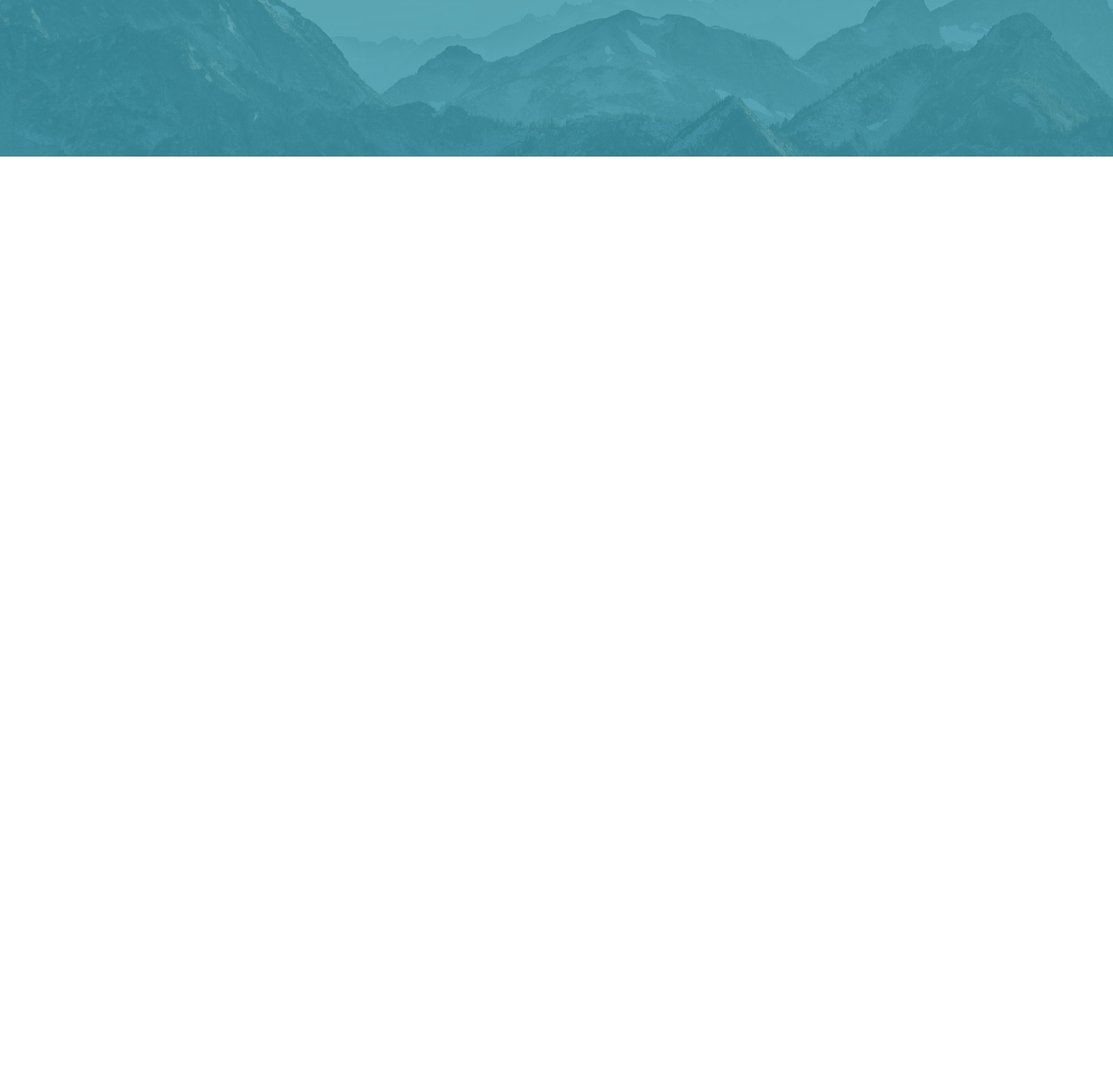
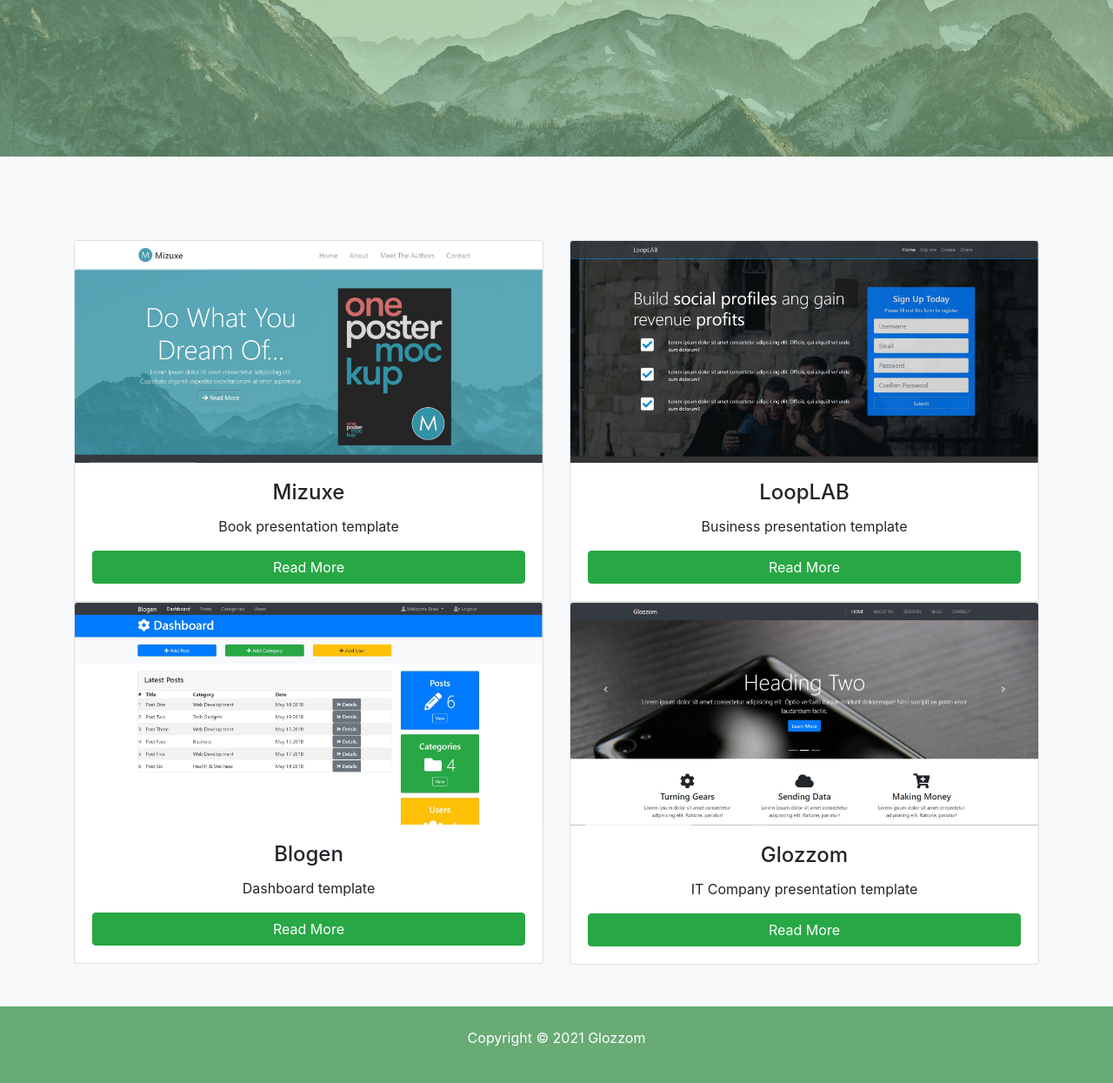
Before and after one commit to csillagrobert95/Website_Templates, a plain HTML site: page index.html in a window 1280 px wide. Shown: the part 500-1745 px from the top of the page at 87% size. Before the commit the page ends 800 px from the top, so only its background shows below. Drawn offline with nearby package versions, Linux system fonts and the light colour scheme.

Commit message:
Added template cards and footer

```diff
--- a/css/style.css
+++ b/css/style.css
@@ -1,36 +1,52 @@
 body {
-    margin-top: 80px; }
+  margin-top: 80px;
+}
 
 .navbar {
-    box-shadow: 2px 2px 5px #3292a6;
+  box-shadow: 2px 2px 5px #68ab74;
   opacity: 0.9;
-    background: #fff; }
+  background: #fff;
+}
+
 .navbar .nav-item {
   font-size: 1.4rem;
-      padding-right: 1.4rem; }
+  padding-right: 1.4rem;
+}
 
 #showcase {
   position: relative;
   background: url("../img/mountains.jpg");
-    min-height: 600px; }
+  min-height: 600px;
+}
+
 #showcase .primary-overlay {
-      background: rgba(50, 146, 166, 0.8);
+  background: rgba(104, 171, 116, 0.5);
   position: absolute;
   top: 0;
   left: 0;
   width: 100%;
-      height: 100%; }
+  height: 100%;
+}
 
 .info-header {
   width: 50%;
   margin: auto;
-    border-bottom: 1px #ddd solid; }
+  border-bottom: 1px #ddd solid;
+}
+
+#main-footer {
+  background: #68ab74;
+  color: #fff;
+}
 
 @media (max-width: 768px) {
   #showcase {
-      min-height: 500px; }
+    min-height: 500px;
+  }
   #showcase h1 {
-        font-size: 4rem; }
-
+    font-size: 4rem;
+  }
   .mb-resp {
-      margin-bottom: 1rem; } }
+    margin-bottom: 1rem;
+  }
+}
--- a/index.html
+++ b/index.html
@@ -1,13 +1,17 @@
 <!DOCTYPE html>
 <html lang="en">
+
 <head>
     <meta charset="UTF-8">
     <meta name="viewport" content="width=device-width, initial-scale=1.0">
-    <link rel="stylesheet" href="https://pro.fontawesome.com/releases/v5.10.0/css/all.css" integrity="sha384-AYmEC3Yw5cVb3ZcuHtOA93w35dYTsvhLPVnYs9eStHfGJvOvKxVfELGroGkvsg+p" crossorigin="anonymous"/>
-    <link rel="stylesheet" href="https://cdn.jsdelivr.net/npm/bootstrap@4.5.3/dist/css/bootstrap.min.css" integrity="sha384-TX8t27EcRE3e/ihU7zmQxVncDAy5uIKz4rEkgIXeMed4M0jlfIDPvg6uqKI2xXr2" crossorigin="anonymous">
+    <link rel="stylesheet" href="https://pro.fontawesome.com/releases/v5.10.0/css/all.css"
+        integrity="sha384-AYmEC3Yw5cVb3ZcuHtOA93w35dYTsvhLPVnYs9eStHfGJvOvKxVfELGroGkvsg+p" crossorigin="anonymous" />
+    <link rel="stylesheet" href="https://cdn.jsdelivr.net/npm/bootstrap@4.5.3/dist/css/bootstrap.min.css"
+        integrity="sha384-TX8t27EcRE3e/ihU7zmQxVncDAy5uIKz4rEkgIXeMed4M0jlfIDPvg6uqKI2xXr2" crossorigin="anonymous">
     <link rel="stylesheet" href="css/style.css">
     <title>Website Templates</title>
 </head>
+
 <body id="home" data-spy="scroll" data-target="#main-nav">
     <!-- NAVBAR -->
     <nav class="navbar navbar-expand-md navbar-light fixed-top py-3" id="main-nav">
@@ -47,11 +51,76 @@
         </div>
     </section>
 
-    <script src="https://code.jquery.com/jquery-3.5.1.min.js" integrity="sha256-9/aliU8dGd2tb6OSsuzixeV4y/faTqgFtohetphbbj0=" crossorigin="anonymous"></script>
-    <script src="https://cdn.jsdelivr.net/npm/bootstrap@4.5.3/dist/js/bootstrap.bundle.min.js" integrity="sha384-ho+j7jyWK8fNQe+A12Hb8AhRq26LrZ/JpcUGGOn+Y7RsweNrtN/tE3MoK7ZeZDyx" crossorigin="anonymous"></script>
+    <!-- TEMPLATES -->
+    <section id="templates" class="py-5 text-center bg-light">
+        <div class="container mt-5">
+            <div class="row">
+                <div class="col-lg-6">
+                    <div class="card">
+                        <img class="card-img-top" src="img/mizuxe.JPG" alt="mizuxe">
+                        <div class="card-body">
+                            <h4 class="card-title">Mizuxe</h4>
+                            <p class="card-text">Book presentation template</p>
+                            <a class="btn btn-success btn-block" href="#">Read More</a>
+                        </div>
+                    </div>
+                </div>
+                <div class="col-lg-6">
+                    <div class="card">
+                        <img class="card-img-top" src="img/looplab.JPG" alt="mizuxe">
+                        <div class="card-body">
+                            <h4 class="card-title">LoopLAB</h4>
+                            <p class="card-text">Business presentation template</p>
+                            <a class="btn btn-success btn-block" href="#">Read More</a>
+                        </div>
+                    </div>
+                </div>
+            </div>
+            <div class="row">
+                <div class="col-lg-6">
+                    <div class="card">
+                        <img class="card-img-top" src="img/blogen.JPG" alt="mizuxe">
+                        <div class="card-body">
+                            <h4 class="card-title">Blogen</h4>
+                            <p class="card-text">Dashboard template</p>
+                            <a class="btn btn-success btn-block" href="#">Read More</a>
+                        </div>
+                    </div>
+                </div>
+                <div class="col-lg-6">
+                    <div class="card">
+                        <img class="card-img-top" src="img/glozzom.JPG" alt="mizuxe">
+                        <div class="card-body">
+                            <h4 class="card-title">Glozzom</h4>
+                            <p class="card-text">IT Company presentation template</p>
+                            <a class="btn btn-success btn-block" href="#">Read More</a>
+                        </div>
+                    </div>
+                </div>
+            </div>
+        </div>
+    </section>
+
+    <!-- FOOTER -->
+    <footer id="main-footer" class="text-center p-4">
+        <div class="container">
+            <div class="row">
+                <div class="col">
+                    <p>Copyright &copy; <span id="year"></span> Glozzom</p>
+                </div>
+            </div>
+        </div>
+    </footer>
+
+    <script src="https://code.jquery.com/jquery-3.5.1.min.js"
+        integrity="sha256-9/aliU8dGd2tb6OSsuzixeV4y/faTqgFtohetphbbj0=" crossorigin="anonymous"></script>
+    <script src="https://cdn.jsdelivr.net/npm/bootstrap@4.5.3/dist/js/bootstrap.bundle.min.js"
+        integrity="sha384-ho+j7jyWK8fNQe+A12Hb8AhRq26LrZ/JpcUGGOn+Y7RsweNrtN/tE3MoK7ZeZDyx"
+        crossorigin="anonymous"></script>
     <script>
         // Get the current year for the copyright
         $('#year').text(new Date().getFullYear());
     </script>
 </body>
+
 </html>
```
Also changed, not shown: img/blogen.JPG (added), img/glozzom.JPG (added), img/looplab.JPG (added), img/mizuxe.JPG (added). Lines whose indentation alone changed are shown as unchanged.
